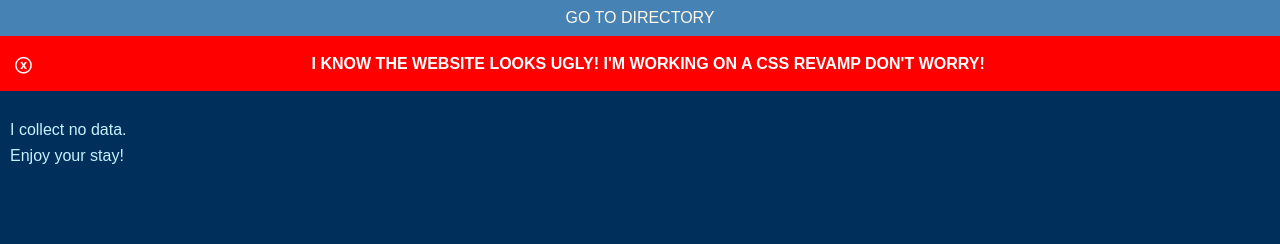
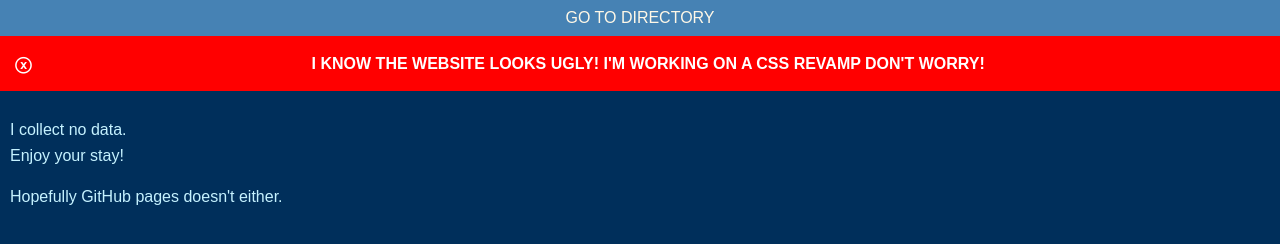
Before and after one commit to spaceylatte/spaceylatte.github.io, a plain HTML site: page pp.html in a window 1280 px wide. Drawn offline with Linux system fonts and the light colour scheme.

Commit message:
Update pp.html
Added like a fallback thing

```diff
--- a/pp.html
+++ b/pp.html
@@ -26,6 +26,7 @@
 
     <section class="text-content">
         <p>I collect no data.</br> Enjoy your stay!</p>
+        <p>Hopefully GitHub pages doesn't either.</p>
     </section>
 
 <!-- JAVA SCRIPT -->
```
